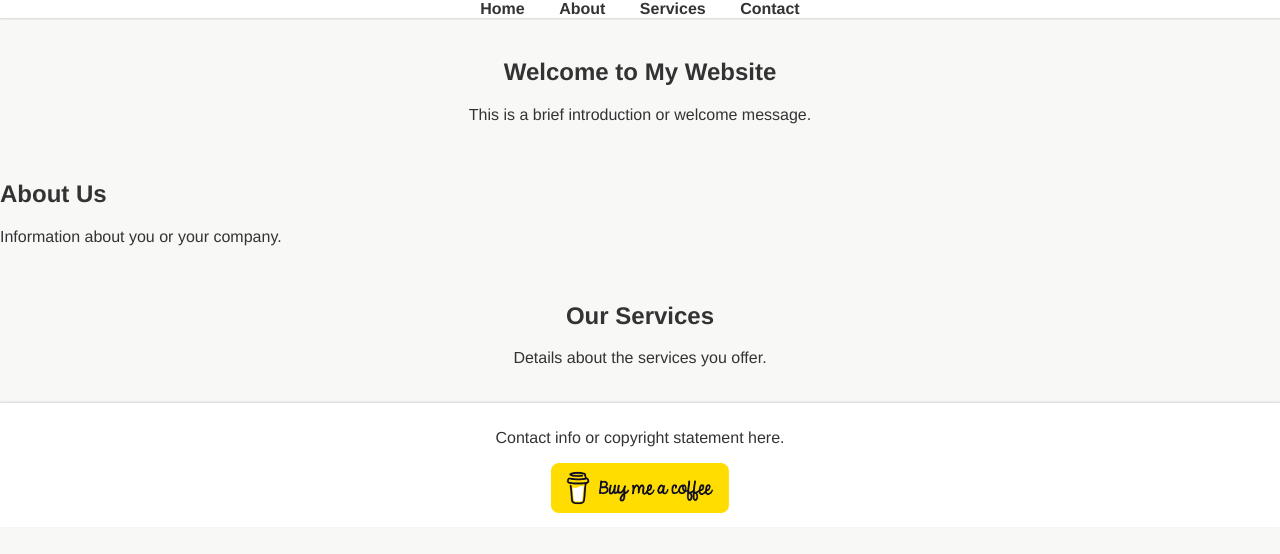
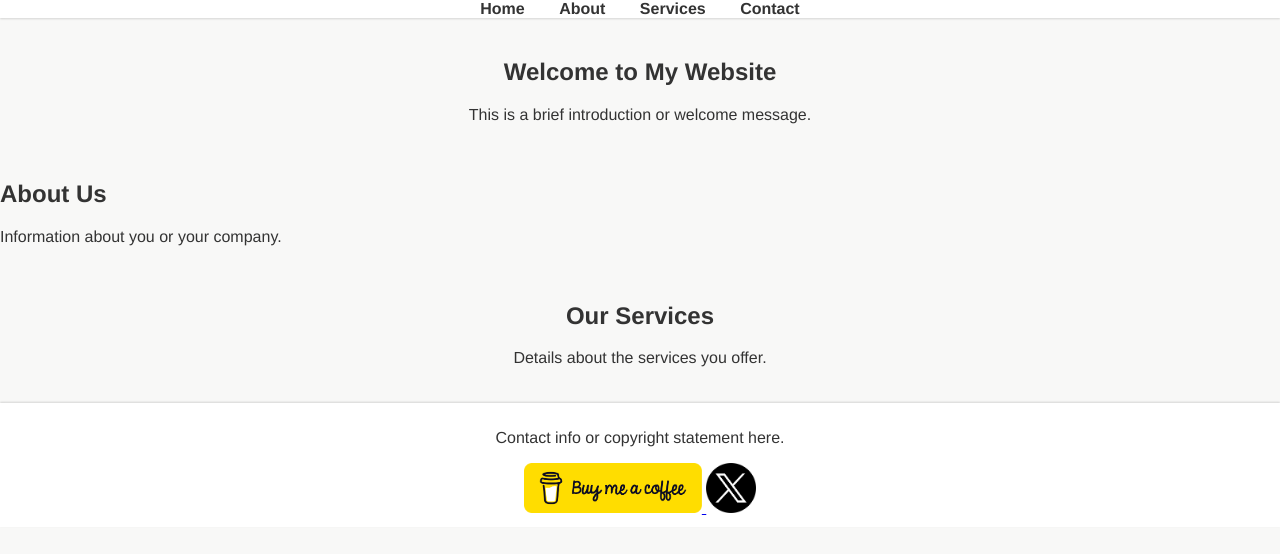
Before and after one commit to shaAnand/AnandSharma, a plain HTML site: page index.html in a window 1280 px wide. Drawn offline with Linux system fonts and the light colour scheme.

Commit message:
Update index.html

```diff
--- a/index.html
+++ b/index.html
@@ -39,6 +39,9 @@
                     <img src="images/bmc-button.png" alt="X Logo" style="height: 50px; width: auto;">
         </a>
 
+        <a href="https://www.buymeacoffee.com/anandsharma">
+                    <img src="images/x-icon-png.png" alt="X Logo" style="height: 50px; width: auto;">
+        </a>
     </footer>
 </body>
 </html>
```
